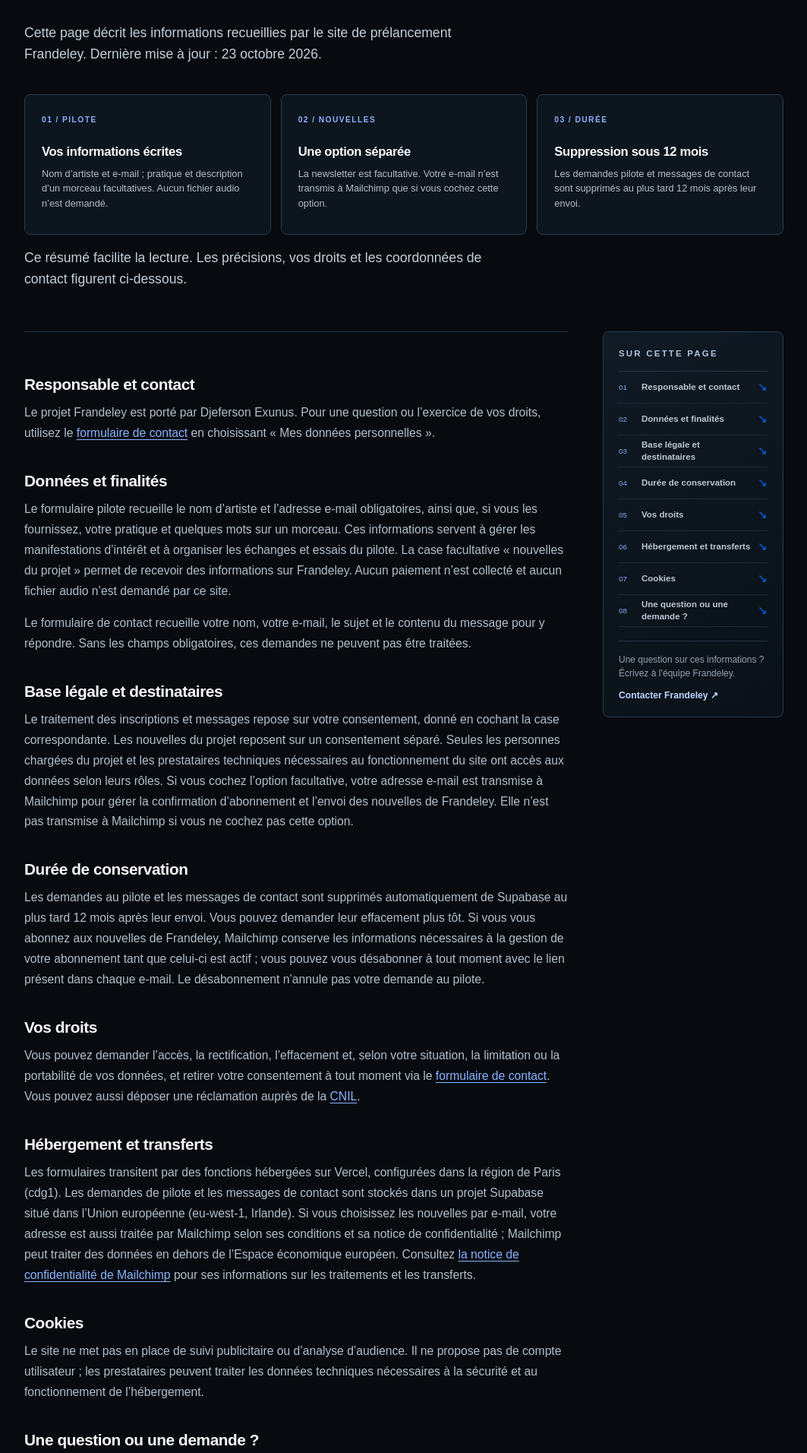
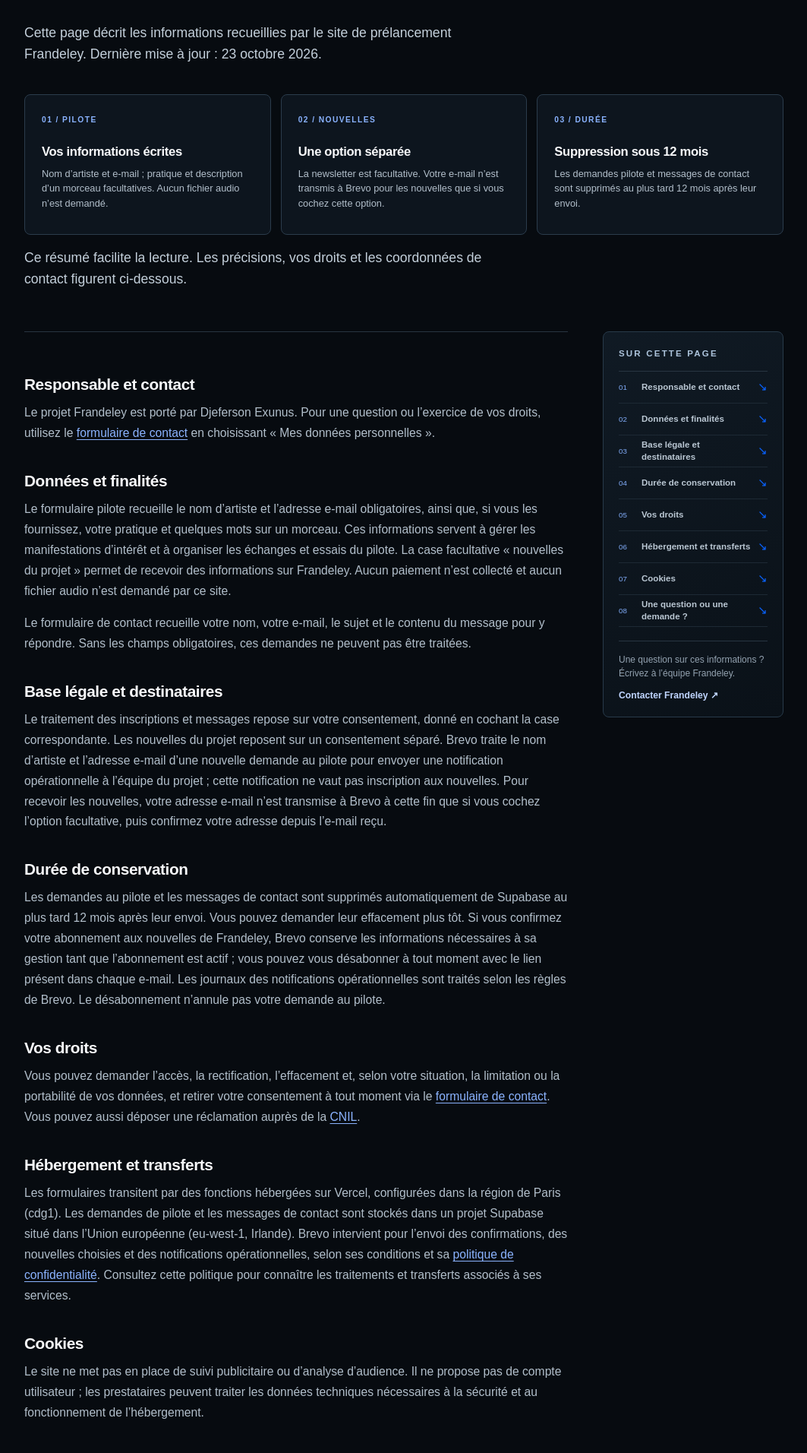
Before and after one commit to exunusone/Frandeley, a Next.js app: page /confidentialite in a window 1280 px wide. Shown: the part 276-2188 px from the top of the page at 76% size, without its empty margins (108-1171 px from the left). Built offline with nearby package versions, Linux system fonts and the light colour scheme; no server answers.

Commit message:
Replace Mailchimp with Brevo

```diff
--- a/src/app/confidentialite/page.tsx
+++ b/src/app/confidentialite/page.tsx
@@ -24,7 +24,7 @@
         <p className="legal-intro">Cette page décrit les informations recueillies par le site de prélancement Frandeley. Dernière mise à jour : 23 octobre 2026.</p>
         <div className="privacy-summary" aria-label="Résumé des principaux traitements">
           <article><span>01 / PILOTE</span><h2>Vos informations écrites</h2><p>Nom d’artiste et e-mail ; pratique et description d’un morceau facultatives. Aucun fichier audio n’est demandé.</p></article>
-          <article><span>02 / NOUVELLES</span><h2>Une option séparée</h2><p>La newsletter est facultative. Votre e-mail n’est transmis à Mailchimp que si vous cochez cette option.</p></article>
+          <article><span>02 / NOUVELLES</span><h2>Une option séparée</h2><p>La newsletter est facultative. Votre e-mail n’est transmis à Brevo pour les nouvelles que si vous cochez cette option.</p></article>
           <article><span>03 / DURÉE</span><h2>Suppression sous 12 mois</h2><p>Les demandes pilote et messages de contact sont supprimés au plus tard 12 mois après leur envoi.</p></article>
         </div>
         <p className="privacy-summary-note">Ce résumé facilite la lecture. Les précisions, vos droits et les coordonnées de contact figurent ci-dessous.</p>
@@ -37,13 +37,13 @@
             <p>Le formulaire pilote recueille le nom d’artiste et l’adresse e-mail obligatoires, ainsi que, si vous les fournissez, votre pratique et quelques mots sur un morceau. Ces informations servent à gérer les manifestations d’intérêt et à organiser les échanges et essais du pilote. La case facultative « nouvelles du projet » permet de recevoir des informations sur Frandeley. Aucun paiement n’est collecté et aucun fichier audio n’est demandé par ce site.</p>
             <p>Le formulaire de contact recueille votre nom, votre e-mail, le sujet et le contenu du message pour y répondre. Sans les champs obligatoires, ces demandes ne peuvent pas être traitées.</p>
             <h2 id="privacy-basis">Base légale et destinataires</h2>
-            <p>Le traitement des inscriptions et messages repose sur votre consentement, donné en cochant la case correspondante. Les nouvelles du projet reposent sur un consentement séparé. Seules les personnes chargées du projet et les prestataires techniques nécessaires au fonctionnement du site ont accès aux données selon leurs rôles. Si vous cochez l’option facultative, votre adresse e-mail est transmise à Mailchimp pour gérer la confirmation d’abonnement et l’envoi des nouvelles de Frandeley. Elle n’est pas transmise à Mailchimp si vous ne cochez pas cette option.</p>
+            <p>Le traitement des inscriptions et messages repose sur votre consentement, donné en cochant la case correspondante. Les nouvelles du projet reposent sur un consentement séparé. Brevo traite le nom d’artiste et l’adresse e-mail d’une nouvelle demande au pilote pour envoyer une notification opérationnelle à l’équipe du projet ; cette notification ne vaut pas inscription aux nouvelles. Pour recevoir les nouvelles, votre adresse e-mail n’est transmise à Brevo à cette fin que si vous cochez l’option facultative, puis confirmez votre adresse depuis l’e-mail reçu.</p>
             <h2 id="privacy-retention">Durée de conservation</h2>
-            <p>Les demandes au pilote et les messages de contact sont supprimés automatiquement de Supabase au plus tard 12 mois après leur envoi. Vous pouvez demander leur effacement plus tôt. Si vous vous abonnez aux nouvelles de Frandeley, Mailchimp conserve les informations nécessaires à la gestion de votre abonnement tant que celui-ci est actif ; vous pouvez vous désabonner à tout moment avec le lien présent dans chaque e-mail. Le désabonnement n’annule pas votre demande au pilote.</p>
+            <p>Les demandes au pilote et les messages de contact sont supprimés automatiquement de Supabase au plus tard 12 mois après leur envoi. Vous pouvez demander leur effacement plus tôt. Si vous confirmez votre abonnement aux nouvelles de Frandeley, Brevo conserve les informations nécessaires à sa gestion tant que l’abonnement est actif ; vous pouvez vous désabonner à tout moment avec le lien présent dans chaque e-mail. Les journaux des notifications opérationnelles sont traités selon les règles de Brevo. Le désabonnement n’annule pas votre demande au pilote.</p>
             <h2 id="privacy-rights">Vos droits</h2>
             <p>Vous pouvez demander l’accès, la rectification, l’effacement et, selon votre situation, la limitation ou la portabilité de vos données, et retirer votre consentement à tout moment via le <Link href="/contact">formulaire de contact</Link>. Vous pouvez aussi déposer une réclamation auprès de la <a href="https://www.cnil.fr/" target="_blank" rel="noreferrer">CNIL</a>.</p>
             <h2 id="privacy-hosting">Hébergement et transferts</h2>
-            <p>Les formulaires transitent par des fonctions hébergées sur Vercel, configurées dans la région de Paris (cdg1). Les demandes de pilote et les messages de contact sont stockés dans un projet Supabase situé dans l’Union européenne (eu-west-1, Irlande). Si vous choisissez les nouvelles par e-mail, votre adresse est aussi traitée par Mailchimp selon ses conditions et sa notice de confidentialité ; Mailchimp peut traiter des données en dehors de l’Espace économique européen. Consultez <a href="https://mailchimp.com/legal/privacy/" target="_blank" rel="noreferrer">la notice de confidentialité de Mailchimp</a> pour ses informations sur les traitements et les transferts.</p>
+            <p>Les formulaires transitent par des fonctions hébergées sur Vercel, configurées dans la région de Paris (cdg1). Les demandes de pilote et les messages de contact sont stockés dans un projet Supabase situé dans l’Union européenne (eu-west-1, Irlande). Brevo intervient pour l’envoi des confirmations, des nouvelles choisies et des notifications opérationnelles, selon ses conditions et sa <a href="https://www.brevo.com/legal/privacypolicy/" target="_blank" rel="noreferrer">politique de confidentialité</a>. Consultez cette politique pour connaître les traitements et transferts associés à ses services.</p>
             <h2 id="privacy-cookies">Cookies</h2>
             <p>Le site ne met pas en place de suivi publicitaire ou d’analyse d’audience. Il ne propose pas de compte utilisateur ; les prestataires peuvent traiter les données techniques nécessaires à la sécurité et au fonctionnement de l’hébergement.</p>
             <h2 id="privacy-help">Une question ou une demande ?</h2>
```
